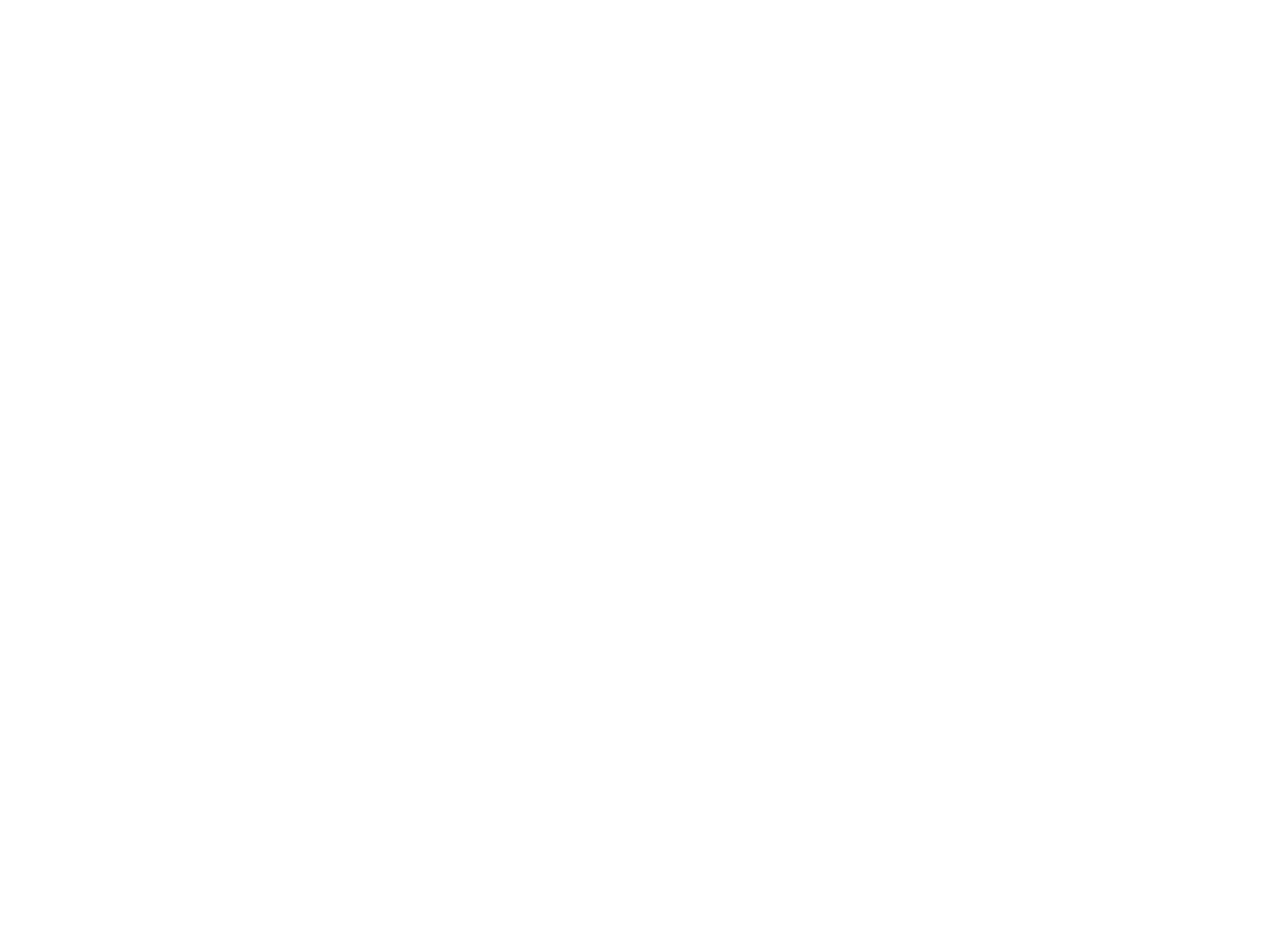
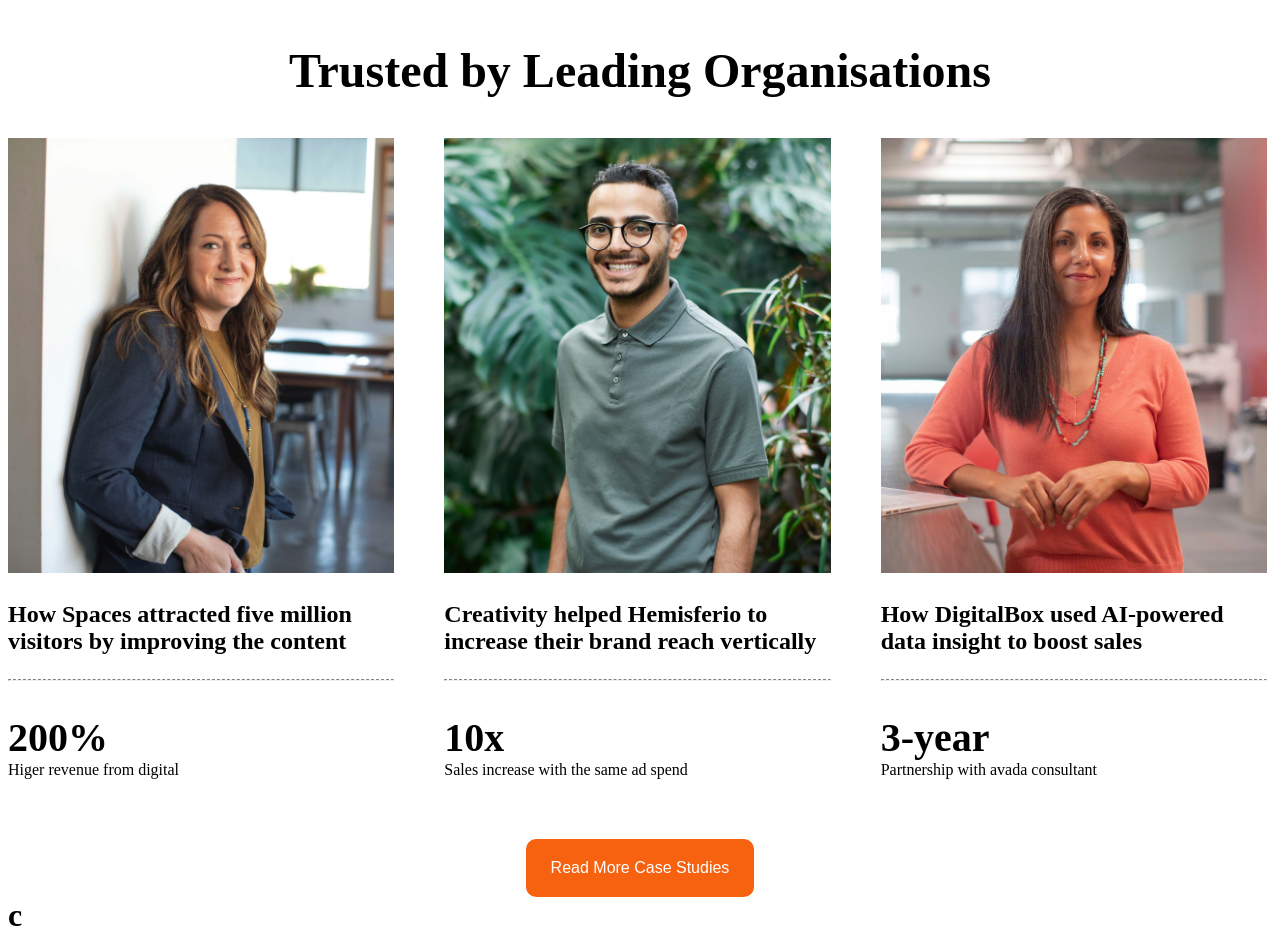
Before and after one commit to EttoreBarcella/proj-html-vuejs, a Vue app: page / in a window 1280 px wide. Shown: the part 3100-4042 px from the top of the page. Before the commit the page ends 3011 px from the top, so only its background shows below. Built offline with nearby package versions, Linux system fonts and the light colour scheme.

Commit message:
added team section

```diff
--- a/src/components/Main/BaseMain.vue
+++ b/src/components/Main/BaseMain.vue
@@ -4,6 +4,7 @@
         <ConsultationMain/>
         <BrandMain/>
         <CardMarketing/>
+        <TeamMain/>
     </div>
 </template>
 
@@ -12,10 +13,11 @@
 import ConsultationMain from '../Section/ConsultationMain.vue'
 import BrandMain from '../Section/BrandMain.vue'
 import CardMarketing from '../Section/CardMarketing.vue'
+import TeamMain from '../Section/TeamMain.vue'
 
 export default {
     name:'BaseMain',
-    components:{JumboMain, ConsultationMain, BrandMain, CardMarketing,},
+    components:{JumboMain, ConsultationMain, BrandMain, CardMarketing, TeamMain,},
 }
 </script>
 
--- a/src/components/Section/BrandMain.vue
+++ b/src/components/Section/BrandMain.vue
@@ -41,7 +41,7 @@
     .brand_title{
         text-align: center;
         h1{
-            font-size: 3.5rem;
+            font-size: 3rem;
         }
     }
     .brand_list{
--- a/src/components/Section/CardMarketing.vue
+++ b/src/components/Section/CardMarketing.vue
@@ -33,6 +33,7 @@
     border-radius: 10px;
     height: 80px;
     align-items: center;
+    margin-bottom: 200px;
     .card_image{
         margin-left: 90px;
         img{
--- /dev/null
+++ b/src/components/Section/TeamMain.vue
@@ -0,0 +1,91 @@
+<template>
+  <section id="container">
+    <div class="team_title">
+        <h1>Trusted by Leading Organisations</h1>
+    </div>
+    <div class="card_container">
+        <div class="team_col_left">
+            <div class="team_card_img">
+                <img  src="../../assets/Img/case-studies-1.jpg" alt="">
+            </div>
+            <p>How Spaces attracted five million visitors by improving the content</p>
+            <hr>
+            <h2>200%</h2>
+            <small>Higer revenue from digital</small>
+        </div>
+        <div class="team_col_middle">
+            <div class="team_card_img">
+                <img src="../../assets/Img/case-studies-4.jpg" alt="">
+            </div>
+            <p>Creativity helped Hemisferio to increase their brand reach vertically</p>
+            <hr>
+            <h2>10x</h2>
+            <small>Sales increase with the same ad spend</small>
+        </div>
+        <div class="team_col_right">
+            <div class="team_card_img">
+                <img src="../../assets/Img/case-studies-6.jpg" alt="">
+            </div>
+            <p>How DigitalBox used AI-powered data insight to boost sales</p>
+            <hr>
+            <h2>3-year</h2>
+            <small>Partnership with avada consultant</small>
+        </div>
+        <div class="team_button">
+            <ButtonTeam/>
+        </div>
+    </div>
+  </section>
+</template>
+
+<script>
+import ButtonTeam from '../blocks/ButtonTeam.vue'
+export default {
+    name:'TeamMain',
+    components:{ButtonTeam}
+}
+</script>
+
+<style lang="scss" scoped>
+#container{
+    max-width: 1500px;
+    margin: auto;
+    .team_title{
+        text-align: center;
+        h1{
+            font-size: 3rem;
+        }
+    }
+    .card_container{
+        display: flex;
+        flex-wrap: wrap;
+        width: 100%;
+        gap: 50px;
+        .team_col_left, .team_col_middle, .team_col_right{
+            width: calc(100% / 3 - 35px);
+            p{
+                font-size: 1.5rem;font-weight: bold;
+            }
+            hr{
+                border-top: dashed 1px grey;
+            }
+            h2{
+                font-size: 2.5rem;
+                margin-bottom: 0;
+            }
+            small{
+                font-size: 1rem;
+            }
+        }
+    }
+    .team_card_img{
+        img{
+            width:100%;
+        }
+    }
+    .team_button{
+        margin: auto;
+        text-align: center;
+    }
+}
+</style>
--- /dev/null
+++ b/src/components/blocks/ButtonTeam.vue
@@ -0,0 +1,22 @@
+<template>
+  <button class="button_team">Read More Case Studies</button>
+</template>
+
+<script>
+export default {
+    name: 'ButtonTeam'
+}
+</script>
+
+<style lang="scss" scoped>
+.button_team{
+        margin-top: 10px;
+        background-color: #f76210;
+        padding: 20px 25px;
+        border: none;
+        border-radius: 10px;
+        color: white;
+        cursor: pointer;
+        font-size: 1rem;
+    }
+</style>
```
